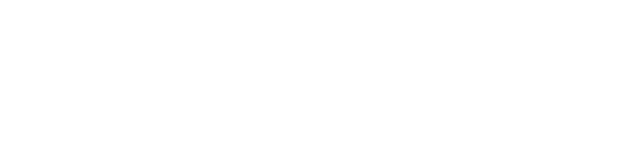
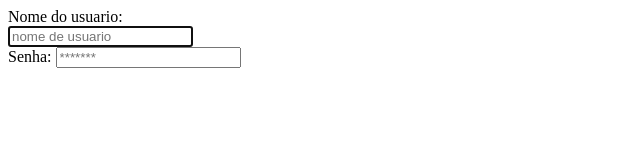
Before and after one commit to cajjucajuina/login-windows-7, a plain HTML site: page index.html in a window 1280 px wide. Shown: the whole page, without its empty margins (0-640 px from the left). Drawn offline with Linux system fonts and the light colour scheme.

Commit message:
base de html

```diff
--- a/index.html
+++ b/index.html
@@ -4,8 +4,26 @@
     <meta charset="UTF-8">
     <meta name="viewport" content="width=device-width, initial-scale=1.0">
     <title>Document</title>
+    <meta name="description" content="">
+
 </head>
 <body>
 
 </body>
 </html>
+<main>
+    <div class="login">
+        <form action=""/login" method="POST">
+        <label for="user">Nome do usuario:</label>
+        <div class="input">
+            <input type="text"placeholder="nome de usuario" required
+            autofocus> </div>
+        <div class="password">
+            <label for="password">Senha:</label>
+            <input type="password" name="password" id="password" placeholder="*******" required
+            >
+        </div>
+        </form>
+    </div>
+
+</main>
```
